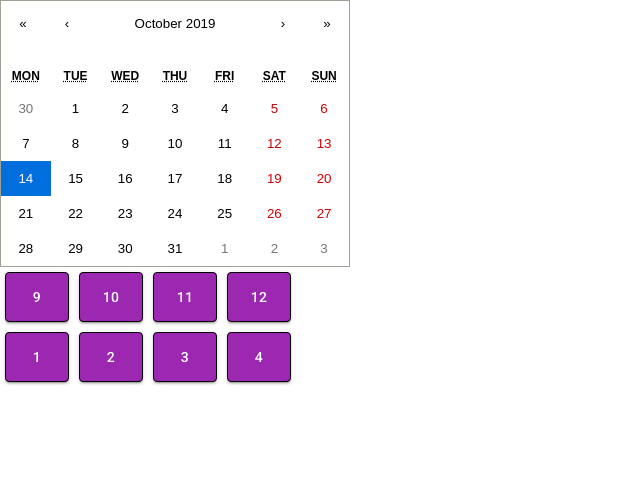
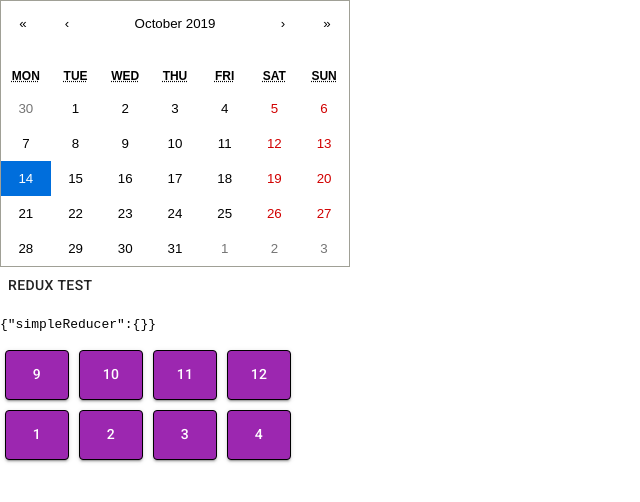
Before and after one commit to TorianHarris/RZV, a React (Create React App) app: page / in a window 1280 px wide. Shown: the top 502 px of the page, without its empty margins (0-640 px from the left). Built offline with nearby package versions, Linux system fonts and the light colour scheme.

Commit message:
feat/redux

```diff
--- a/package.json
+++ b/package.json
@@ -14,7 +14,10 @@
     "react": "^16.10.2",
     "react-calendar": "^2.19.2",
     "react-dom": "^16.10.2",
-    "react-scripts": "3.2.0"
+    "react-redux": "^7.1.1",
+    "react-scripts": "3.2.0",
+    "redux": "^4.0.4",
+    "redux-thunk": "^2.3.0"
   },
   "scripts": {
     "start": "concurrently \"node server.js\" \"react-scripts start\"",
--- /dev/null
+++ b/src/Store.js
@@ -0,0 +1,15 @@
+import { createStore, applyMiddleware } from 'redux';
+import thunk from 'redux-thunk';
+import rootReducer from './reducers/rootReducer';
+export default function configureStore(initialState = {
+  name: 'Shaun',
+  age: 26,
+  class: 'Developer',
+  element: 'Earth'
+}) {
+  return createStore(
+    rootReducer,
+    initialState,
+    applyMiddleware(thunk)
+  );
+}
--- a/src/Test.jsx
+++ b/src/Test.jsx
@@ -1,4 +1,8 @@
 import React, { Component } from "react";
+import { connect } from 'react-redux';
+import { simpleAction } from './actions/simpleAction';
+
+import Button from '@material-ui/core/Button';
 import TimeSlot from "./components/TimeSlot";
 import DatePicker from "./DatePicker";
 const times = [9, 10, 11, 12, 1, 2, 3, 4];
@@ -9,11 +13,30 @@ const style = {
   }
 }
 
-export default class Test extends Component {
+const mapStateToProps = state => ({
+  ...state
+});
+
+const mapDispatchToProps = dispatch => ({
+  simpleAction: () => dispatch(simpleAction())
+});
+
+class Test extends Component {
+  simpleAction = (event) => {
+    this.props.simpleAction();
+  }
   render() {
     return (
       <div>
-        <DatePicker/>
+        <DatePicker />
+        <Button onClick={this.simpleAction}>
+          Redux Test
+        </Button>
+        <pre>
+          {
+            JSON.stringify(this.props)
+          }
+        </pre>
         <div style={style.timeSlotContainer}>
           {times.map(t => (
             <TimeSlot>{t}</TimeSlot>
@@ -23,3 +46,5 @@ export default class Test extends Component {
     );
   }
 }
+
+export default connect(mapStateToProps, mapDispatchToProps)(Test);
--- /dev/null
+++ b/src/actions/simpleAction.js
@@ -0,0 +1,6 @@
+export const simpleAction = () => dispatch => {
+  dispatch({
+    type: 'SIMPLE_ACTION',
+    payload: 'result_of_simple_action'
+  })
+}
--- a/src/components/TimeSlot.jsx
+++ b/src/components/TimeSlot.jsx
@@ -6,7 +6,7 @@ const style = {
     height: 50,
     border: "1px solid black",
     margin: 5,
-    color: "white"
+    color: "white",
   }
 };
 
--- a/src/index.js
+++ b/src/index.js
@@ -1,4 +1,7 @@
 import React from "react";
+import { Provider } from 'react-redux'
+import configureStore from './Store';
+
 import './index.css';
 import ReactDOM from "react-dom";
 import App from "./App";
@@ -17,9 +20,11 @@ const theme = createMuiTheme({
 });
 
 ReactDOM.render(
-  <ThemeProvider theme={theme}>
-    <Test />
-  </ThemeProvider>,
+  <Provider store={configureStore()}>
+    <ThemeProvider theme={theme}>
+      <Test />
+    </ThemeProvider>
+  </Provider>,
   document.getElementById("root")
 );
 
--- /dev/null
+++ b/src/reducers/rootReducer.js
@@ -0,0 +1,5 @@
+import { combineReducers } from 'redux';
+import simpleReducer from './simpleReducer';
+export default combineReducers({
+  simpleReducer
+});
--- /dev/null
+++ b/src/reducers/simpleReducer.js
@@ -0,0 +1,10 @@
+export default (state = {}, action) => {
+  switch (action.type) {
+    case 'SIMPLE_ACTION':
+      return {
+        result: action.payload
+      }
+    default:
+      return state
+  }
+}
```
Also changed, not shown: 1 other file (tests, documents, lock files or other folders).
